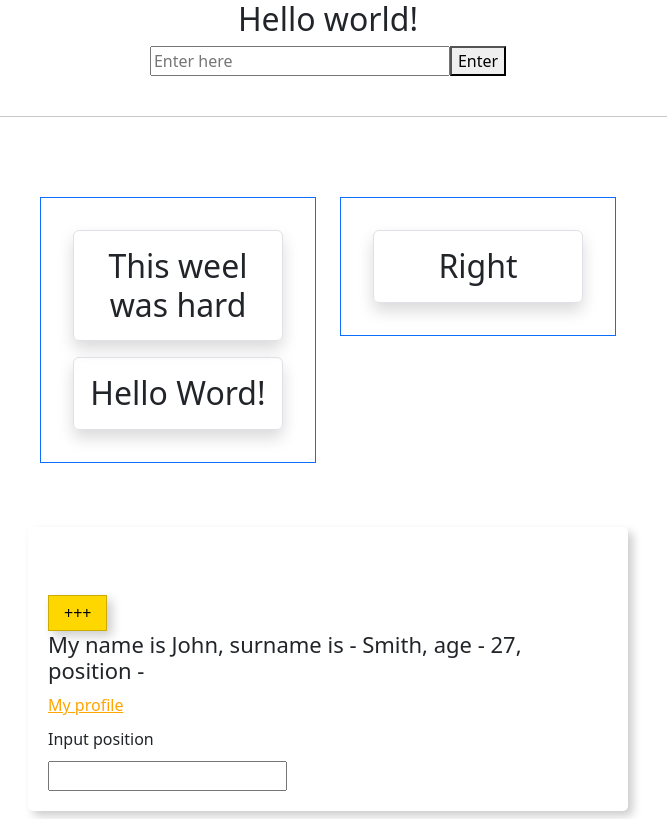
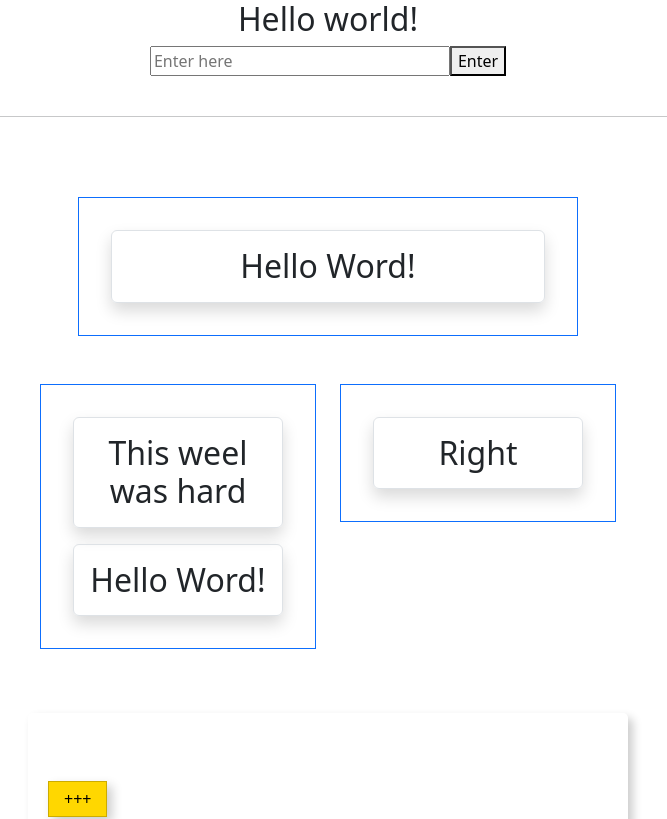
Before and after one commit to Khandohii/react-application-june2023, a React (Create React App) app in the folder my-app/: page / in a window 1280 px wide. Shown: the top 819 px of the page, without its empty margins (312-979 px from the left). Built offline with nearby package versions, Linux system fonts and the light colour scheme.

Commit message:
157. Специализация и наследование

```diff
--- a/my-app/src/App.js
+++ b/my-app/src/App.js
@@ -124,6 +124,16 @@
     )
 }
 
+const HelloGreatings = () => {
+    return(
+        <div style={{'width': '500px', 'margin': '0 auto'}}>
+            <DynamicGreating color={'primary'}>
+                <h2>Hello Word!</h2>
+            </DynamicGreating>
+        </div>
+    )
+}
+
 function App() {
     return (
         <div className="App">
@@ -137,6 +147,7 @@
             <hr />
 
             <Wrapper>
+                <HelloGreatings/>
                 <BootstrapTest
                     left = {
                         <DynamicGreating color={'primary'}>
```
